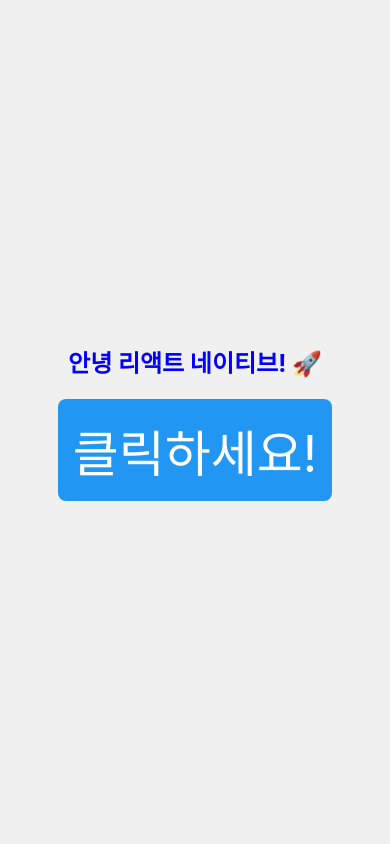
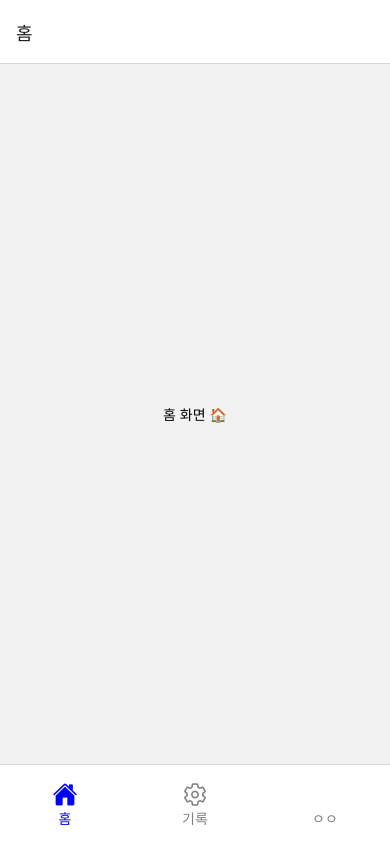
Before and after one commit to zwjddn1105/OPT, a React Native app in the folder opt/: screen / in a window 390 px wide. Built offline with nearby package versions, Linux system fonts and the light colour scheme.

Commit message:
init: 브랜치 초기화

```diff
--- a/opt/App.tsx
+++ b/opt/App.tsx
@@ -1,17 +1,14 @@
 import { StatusBar } from 'expo-status-bar';
 import { StyleSheet, Text, View } from 'react-native';
 import Button from './components/Button';
+import { NavigationContainer } from '@react-navigation/native';
+import { BottomTabNavigator } from './navigation/BottomTabNavigator';
 
 export default function App() {
   return (
-    <View style={styles.container}>
-      <Text style={styles.text}>안녕 리액트 네이티브! 🚀</Text>
-      <Button
-        title="클릭하세요!"
-        onPress={() => alert('동작 확인!')}
-      />
-      <StatusBar style="auto" />
-    </View>
+    <NavigationContainer>
+      <BottomTabNavigator />
+    </NavigationContainer>
   );
 }
 
--- /dev/null
+++ b/opt/navigation/BottomTabNavigator.tsx
@@ -0,0 +1,42 @@
+// navigation/BottomTabNavigator.tsx
+import { createBottomTabNavigator } from '@react-navigation/bottom-tabs';
+import { HomeScreen } from '../screens/HomeScreen';
+import { SettingsScreen } from '../screens/SettingsScreen';
+import { Ionicons } from '@expo/vector-icons'; // 아이콘 사용
+
+const Tab = createBottomTabNavigator();
+
+export const BottomTabNavigator = () => {
+  return (
+    <Tab.Navigator
+      screenOptions={({ route }) => ({
+        tabBarIcon: ({ focused, color, size }) => {
+          let iconName: string;
+
+          if (route.name === '홈') {
+            iconName = focused ? 'home' : 'home-outline';
+          } else if (route.name === '기록') {
+            iconName = focused ? 'settings' : 'settings-outline';
+          } else if (route.name === 'Settings') {
+            iconName = focused ? 'settings' : 'settings-outline';
+          } else if (route.name === 'Settings') {
+            iconName = focused ? 'settings' : 'settings-outline';
+          } else if (route.name === 'Settings') {
+            iconName = focused ? 'settings' : 'settings-outline'; ㅇㄴㅁㅁ
+          }
+
+          return <Ionicons name={iconName} size={size} color={color} />;
+        },
+        tabBarActiveTintColor: 'blue',
+        tabBarInactiveTintColor: 'gray',
+        tabBarStyle: { height: 80 },
+        tabBarLabelStyle: { fontSize: 14, paddingBottom: 10 }, // 라벨을 아래로 정렬
+        tabBarIconStyle: { marginTop: 10 }, // 아이콘을 아래로 정렬
+      })}
+    >
+      <Tab.Screen name="홈" component={HomeScreen} />
+      <Tab.Screen name="기록" component={SettingsScreen} />
+      <Tab.Screen name="ㅇㅇ" component={SettingsScreen} />
+    </Tab.Navigator>
+  );
+};
--- /dev/null
+++ b/opt/screens/HomeScreen.tsx
@@ -0,0 +1,10 @@
+// screens/HomeScreen.tsx
+import { View, Text } from 'react-native';
+
+export const HomeScreen = () => {
+  return (
+    <View style={{ flex: 1, justifyContent: 'center', alignItems: 'center' }}>
+      <Text>홈 화면 🏠</Text>
+    </View>
+  );
+};
--- /dev/null
+++ b/opt/screens/SettingsScreen.tsx
@@ -0,0 +1,10 @@
+// screens/SettingsScreen.tsx
+import { View, Text } from 'react-native';
+
+export const SettingsScreen = () => {
+  return (
+    <View style={{ flex: 1, justifyContent: 'center', alignItems: 'center' }}>
+      <Text>설정 화면 ⚙️</Text>
+    </View>
+  );
+};
```
Also changed, not shown: opt/package.json (+9 -1 lines), 1 other file (tests, documents, lock files or other folders).
